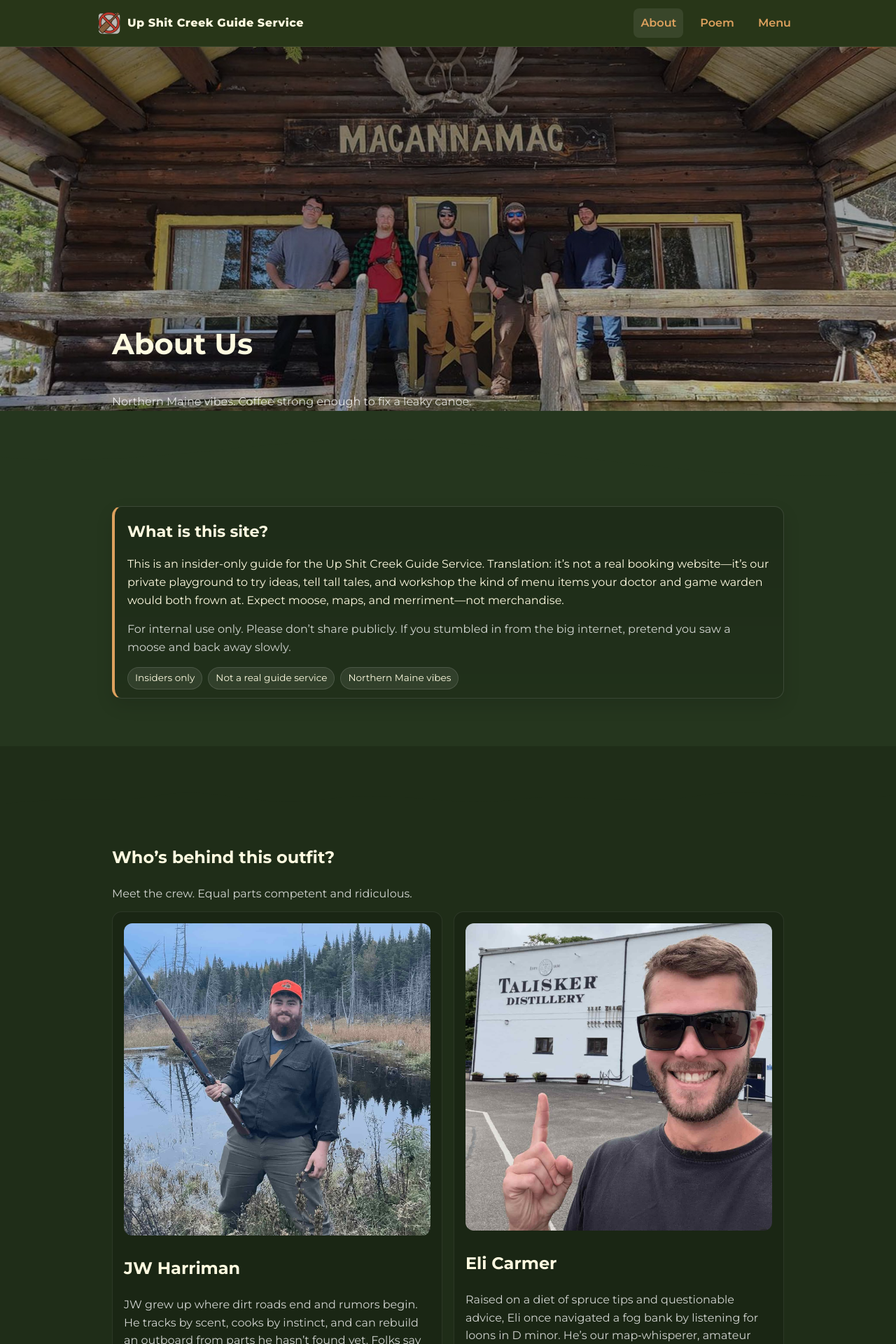
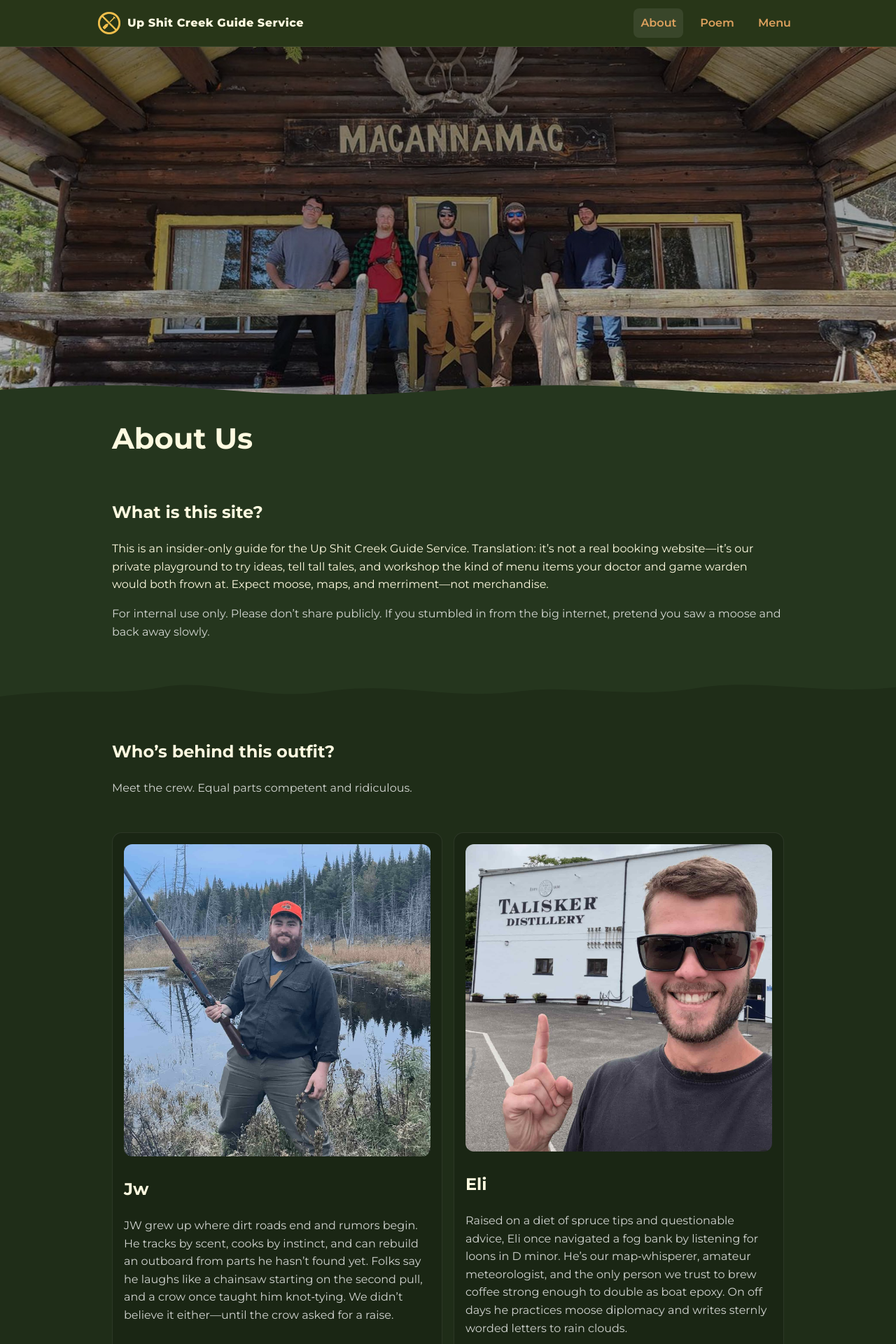
Before and after one commit to natesinger/paddlenotprovidedme, a React (Vite) app: page /about in a window 1280 px wide. Shown: the top 1920 px of the page at 70% size. Built offline with nearby package versions, Linux system fonts and the light colour scheme.

Commit message:
styling overhaule

```diff
--- a/index.html
+++ b/index.html
@@ -2,10 +2,34 @@
 <html lang="en">
   <head>
     <meta charset="UTF-8" />
-    <link rel="icon" type="image/png" href="/uscgs.png" />
+    <link rel="icon" type="image/png" href="/icon.png" />
     <meta name="viewport" content="width=device-width, initial-scale=1.0" />
     <title>Up Shit Creek Guide Service</title>
-    <meta name="description" content="Up Shit Creek Guide Service - paddlenotprovided.me" />
+    <meta name="description" content="Up Shit Creek Guide Service - Northern Maine vibes. Coffee strong enough to fix a leaky canoe." />
+
+    <!-- Open Graph / Facebook -->
+    <meta property="og:type" content="website" />
+    <meta property="og:url" content="https://paddlenotprovided.me/" />
+    <meta property="og:title" content="Up Shit Creek Guide Service" />
+    <meta property="og:description" content="Northern Maine vibes. Coffee strong enough to fix a leaky canoe." />
+    <meta property="og:image" content="https://paddlenotprovided.me/banner.jpg" />
+    <meta property="og:image:width" content="1440" />
+    <meta property="og:image:height" content="400" />
+    <meta property="og:site_name" content="Up Shit Creek Guide Service" />
+
+    <!-- Twitter -->
+    <meta property="twitter:card" content="summary_large_image" />
+    <meta property="twitter:url" content="https://paddlenotprovided.me/" />
+    <meta property="twitter:title" content="Up Shit Creek Guide Service" />
+    <meta property="twitter:description" content="Northern Maine vibes. Coffee strong enough to fix a leaky canoe." />
+    <meta property="twitter:image" content="https://paddlenotprovided.me/banner.jpg" />
+
+    <!-- Additional SEO -->
+    <meta name="keywords" content="Up Shit Creek Guide Service, Northern Maine, outdoor guide, canoe, moose, wilderness" />
+    <meta name="author" content="Up Shit Creek Guide Service" />
+    <meta name="robots" content="index, follow" />
+    <link rel="canonical" href="https://paddlenotprovided.me/" />
+
     <link rel="preconnect" href="https://fonts.googleapis.com">
     <link rel="preconnect" href="https://fonts.gstatic.com" crossorigin>
     <link href="https://fonts.googleapis.com/css2?family=Montserrat:ital,wght@0,300..900;1,300..900&display=swap" rel="stylesheet">
--- a/src/react-app/App.tsx
+++ b/src/react-app/App.tsx
@@ -31,8 +31,11 @@ function Nav({ current, onNavigate }: { current: RoutePath; onNavigate: (to: Rou
       <div className="nav-inner">
         <div className="brand" onClick={() => onNavigate("/about")} role="button" aria-label="Go to About" tabIndex={0}
           onKeyDown={(e) => { if (e.key === "Enter") onNavigate("/about"); }}>
-          <img src="/uscgs.png" alt="USCGS icon" className="brand-badge" />
-          <span>Up Shit Creek Guide Service</span>
+          <img src="/icon.png" alt="USCGS icon" className="brand-badge" />
+          <span>
+            <span className="desktop-only">Up Shit Creek Guide Service</span>
+            <span className="mobile-only">USCGS</span>
+          </span>
         </div>
         <div className="nav-links">
           <a href="/about" onClick={(e) => { e.preventDefault(); onNavigate("/about"); }} className={current === "/about" ? "active" : ""}>About</a>
@@ -47,20 +50,27 @@ function Nav({ current, onNavigate }: { current: RoutePath; onNavigate: (to: Rou
 function AboutPage() {
   return (
     <>
-      <header className="about-hero" role="banner" aria-label="Up Shit Creek Guide Service">
+      <header
+        className="about-hero"
+        role="banner"
+        aria-label="Up Shit Creek Guide Service"
+      >
         <img className="about-hero-img" src="/banner.jpg" alt="" aria-hidden="true" />
         <div className="about-hero-shade" />
-        <div className="about-hero-inner container">
-          <h1>About Us</h1>
-          <p className="muted">Northern Maine vibes. Coffee strong enough to fix a leaky canoe.</p>
+        <div className="seam seam-hero" aria-hidden="true">
+          <svg viewBox="0 0 1440 120" preserveAspectRatio="none">
+            <path d="M0 120 L0 75 Q180 55 360 75 T720 75 T1080 75 T1440 75 L1440 120 Z" />
+          </svg>
         </div>
       </header>
+
       <section className="band band-forest" role="region" aria-label="Site information">
-        <div className="seam seam-wave" aria-hidden="true">
-          <svg viewBox="0 0 1440 120" preserveAspectRatio="none"><path d="M0,64 C 240,96 480,0 720,32 C 960,64 1200,128 1440,96 L1440,0 L0,0 Z" /></svg>
+
+        <div className="about-hero-inner container">
+          <h1 className="about-title" style={{ marginTop: "-5px" }}>About Us</h1>
         </div>
-        <div className="container">
-          <section className="callout" role="note" aria-label="What is this site?">
+        <div className="container" style={{ marginTop: "-25px" }}>
+
             <h2>What is this site?</h2>
             <p>
               This is an insider-only guide for the Up Shit Creek Guide Service. Translation:
@@ -72,31 +82,27 @@ function AboutPage() {
               For internal use only. Please don’t share publicly. If you stumbled in from the big internet,
               pretend you saw a moose and back away slowly.
             </p>
-            <ul className="callout-tags" aria-label="Disclaimers and context">
-              <li>Insiders only</li>
-              <li>Not a real guide service</li>
-              <li>Northern Maine vibes</li>
-            </ul>
-          </section>
+
         </div>
       </section>
 
+      <div className="seam seam-treeline" aria-hidden="true">
+        <svg viewBox="0 0 1440 120" preserveAspectRatio="none"><path d="M0 90 C 120 70 180 90 260 70 C 340 50 420 100 520 80 C 640 55 720 100 840 78 C 920 65 1020 95 1120 72 C 1220 50 1320 88 1440 70 L1440 120 L0 120 Z" /></svg>
+      </div>
+
       <section className="band band-camp" role="region" aria-label="The people involved">
-        <div className="seam seam-treeline" aria-hidden="true">
-          <svg viewBox="0 0 1440 120" preserveAspectRatio="none"><path d="M0 90 C 120 70 180 90 260 70 C 340 50 420 100 520 80 C 640 55 720 100 840 78 C 920 65 1020 95 1120 72 C 1220 50 1320 88 1440 70 L1440 120 L0 120 Z" /></svg>
-        </div>
         <div className="container">
           <h2>Who’s behind this outfit?</h2>
-          <p className="muted" style={{ marginTop: 4, marginBottom: 12 }}>Meet the crew. Equal parts competent and ridiculous.</p>
+          <p className="muted" style={{ marginTop: 4, marginBottom: 50 }}>Meet the crew. Equal parts competent and ridiculous.</p>
           <div className="grid-two">
             <div className="card">
-              <img src="/jw-min.jpg" alt="JW Harriman" style={{ width: "100%", borderRadius: 12 }} />
-              <h2>JW Harriman</h2>
+              <img src="/jw-min.jpg" alt="Jw" style={{ width: "100%", borderRadius: 12 }} />
+              <h2>Jw</h2>
               <p className="muted">JW grew up where dirt roads end and rumors begin. He tracks by scent, cooks by instinct, and can rebuild an outboard from parts he hasn’t found yet. Folks say he laughs like a chainsaw starting on the second pull, and a crow once taught him knot‑tying. We didn’t believe it either—until the crow asked for a raise.</p>
             </div>
             <div className="card">
-              <img src="/eli-min.jpg" alt="Eli Carmer" style={{ width: "100%", borderRadius: 12 }} />
-              <h2>Eli Carmer</h2>
+              <img src="/eli-min.jpg" alt="Eli" style={{ width: "100%", borderRadius: 12 }} />
+              <h2>Eli</h2>
               <p className="muted">Raised on a diet of spruce tips and questionable advice, Eli once navigated a fog bank by listening for loons in D minor. He’s our map‑whisperer, amateur meteorologist, and the only person we trust to brew coffee strong enough to double as boat epoxy. On off days he practices moose diplomacy and writes sternly worded letters to rain clouds.</p>
             </div>
             <div className="card">
--- a/src/react-app/index.css
+++ b/src/react-app/index.css
@@ -67,7 +67,7 @@ body {
   flex-direction: column;
   justify-content: flex-end;
   height: 100%;
-  padding-bottom: 10vh;
+  padding-bottom: 2vh;
 }
 
 .seam {
@@ -75,6 +75,8 @@ body {
   height: 80px;
   line-height: 0;
   pointer-events: none;
+  margin-top: -40px; /* overlap the previous section */
+  z-index: 1;
 }
 .seam svg {
   position: absolute;
@@ -83,8 +85,38 @@ body {
   height: 100%;
   display: block;
 }
-.seam-wave path { fill: #25361e; }
-.seam-treeline path { fill: #1f2d18; }
+
+/* First seam: between hero and band-forest */
+.seam-wave {
+  background: rgba(0,0,0,0.25); /* matches the bottom of hero shade */
+}
+.seam-wave path {
+  fill: #25361e; /* color of band-forest below */
+}
+
+/* Second seam: between band-forest and band-camp */
+.seam-treeline {
+  background: #25361e; /* matches the background of band-forest above */
+}
+.seam-treeline path {
+  fill: #1f2d18; /* color of band-camp below */
+}
+
+/* Hero seam: at the bottom of the hero section */
+.seam-hero {
+  background: transparent; /* transparent to show header image */
+  position: absolute;
+  bottom: 0;
+  left: 0;
+  right: 0;
+  z-index: 10;
+  height: 80px;
+  line-height: 0;
+  pointer-events: none;
+}
+.seam-hero path {
+  fill: #25361e; /* color of band-forest below */
+}
 
 .band {
   width: 100%;
@@ -95,53 +127,120 @@ body {
   --band-bg: #25361e; /* slightly lighter than body bg */
   background: var(--band-bg);
   color: var(--text);
+  margin-top: -20px; /* pull up to overlap with seam above */
+  padding-top: 24px; /* compensate for the overlap */
 }
 .band-camp {
   --band-bg: #1f2d18; /* slightly darker than body bg */
   background: var(--band-bg);
   color: var(--text);
+  margin-top: -40px; /* pull up to overlap with seam above */
+  padding-top: 44px; /* compensate for the overlap */
 }
-/* Make the wave color match the band it belongs to */
-.band-forest > .seam { color: var(--band-bg); transform: translateY(-1px); }
-.band-camp > .seam { color: var(--band-bg); transform: translateY(-1px); }
+/* Remove the old band > seam rules since seams are now siblings */
 
 /* Footer */
 .site-footer {
   background: #1a2613; /* distinct from band-camp */
   border-top: 1px solid rgba(255,255,255,0.08);
-  margin-top: 48px;
+  padding-top: 20px;
+
 }
 .footer-inner {
   display: flex;
   flex-direction: column;
   align-items: center;
-  gap: 10px;
-  padding: 40px 16px 36px;
+  gap: 20px;
+  padding: 80px 16px 60px;
   text-align: center;
 }
 .site-footer nav {
   display: flex;
   flex-wrap: wrap;
-  gap: 20px;
+  gap: 30px;
   justify-content: center;
-  margin-bottom: 12px;
+  margin-bottom: 10px;
 }
 .site-footer nav a {
-  color: rgba(255,255,255,0.72);
-  font-weight: 600;
-  font-size: 0.95rem;
+  color: rgba(255,255,255,0.5);
+  font-weight: 500;
+  font-size: 0.9rem;
 }
 .site-footer nav a:hover {
-  color: var(--accent-1);
+  color: rgba(255,255,255,0.7);
 }
 .copyright {
-  color: rgba(255,255,255,0.6);
-  font-size: 0.9rem;
+  color: rgba(255,255,255,0.4);
+  font-size: 0.85rem;
+  margin-bottom: 10px;
+}
+
+/* Overscroll behavior and colors */
+html {
+  overscroll-behavior: none; /* disable top overscroll */
+  background-color: var(--bg); /* match header/nav background */
+}
+
+body {
+  overscroll-behavior: none; /* disable top overscroll */
+  background-color: var(--bg); /* match header/nav background */
+}
+
+/* Top overscroll matches header/nav, bottom overscroll matches footer */
+.about-hero {
+  background-color: var(--bg); /* ensure header background consistency */
+}
+
+.nav {
+  background-color: var(--bg) !important; /* ensure nav background consistency */
+}
+
+/* Bottom overscroll area matches footer */
+.site-footer {
+  background-color: #1a2613 !important; /* ensure footer background consistency */
+}
+
+/* Create a pseudo-element for bottom overscroll area */
+.site-footer::after {
+  content: '';
+  position: fixed;
+  bottom: 0;
+  left: 0;
+  right: 0;
+  height: 100vh;
+  background-color: #1a2613;
+  pointer-events: none;
+  z-index: -1;
 }
 
 h1 {
   font-size: clamp(1.8rem, 4vw, 2.6rem);
   line-height: 1.2;
+}
+
+/* Responsive title display */
+.mobile-only {
+  display: none;
+}
+
+.desktop-only {
+  display: inline;
+}
+
+@media (max-width: 768px) {
+  .mobile-only {
+    display: inline;
+  }
+
+  .desktop-only {
+    display: none;
+  }
+
+  /* Make mobile USCGS text larger in navigation */
+  .brand .mobile-only {
+    font-size: 1.2rem;
+    font-weight: 900;
+  }
 }
 
 button {
@@ -172,9 +271,7 @@ button:focus-visible {
 }
 
 .nav {
-  position: sticky;
-  top: 0;
-  z-index: 10;
+  position: relative;
   background: var(--bg);
   border-bottom: 1px solid rgba(255,255,255,0.08);
 }
```
Also changed, not shown: public/icon.png (added).
